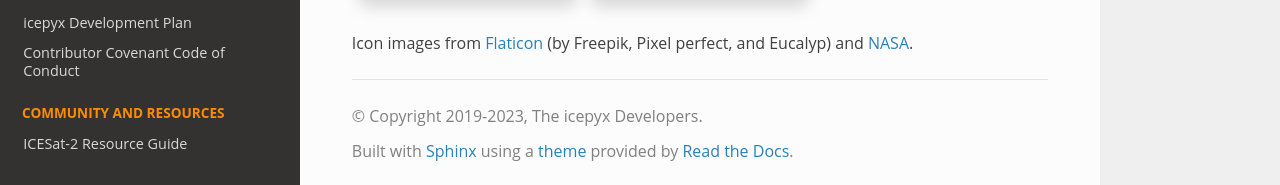
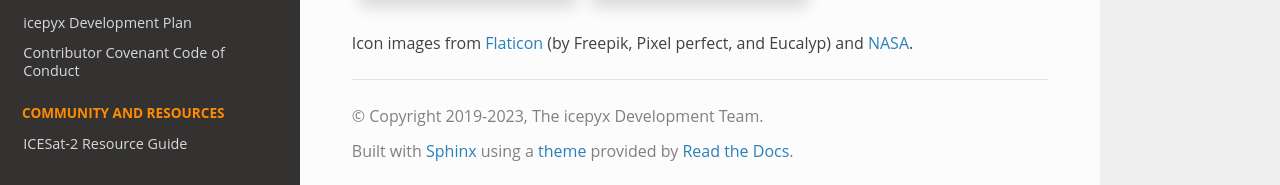
Before and after one commit to icesat2py/icepyx, a Sphinx documentation site: the page built from doc/source/index.rst, in a window 1280 px wide and 900 px high, scrolled down 837 px. Shown: the part 712-897 px from the top of the window. Built offline with Sphinx 7.4.7 and the Read the Docs theme 2.0.0, drawn with Linux system fonts in a browser that asks for light colours; the version number could not be read and is left out.

Commit message:
update license and copyright info (#408)

```diff
--- a/doc/source/conf.py
+++ b/doc/source/conf.py
@@ -24,7 +24,7 @@ import icepyx
 
 project = "icepyx"
 year = datetime.date.today().year
-copyright = "2019-{}, The icepyx Developers".format(year)
+copyright = "2019-{}, The icepyx Development Team".format(year)
 
 # -- General configuration ---------------------------------------------------
 
```
Also changed, not shown: 1 other file.
